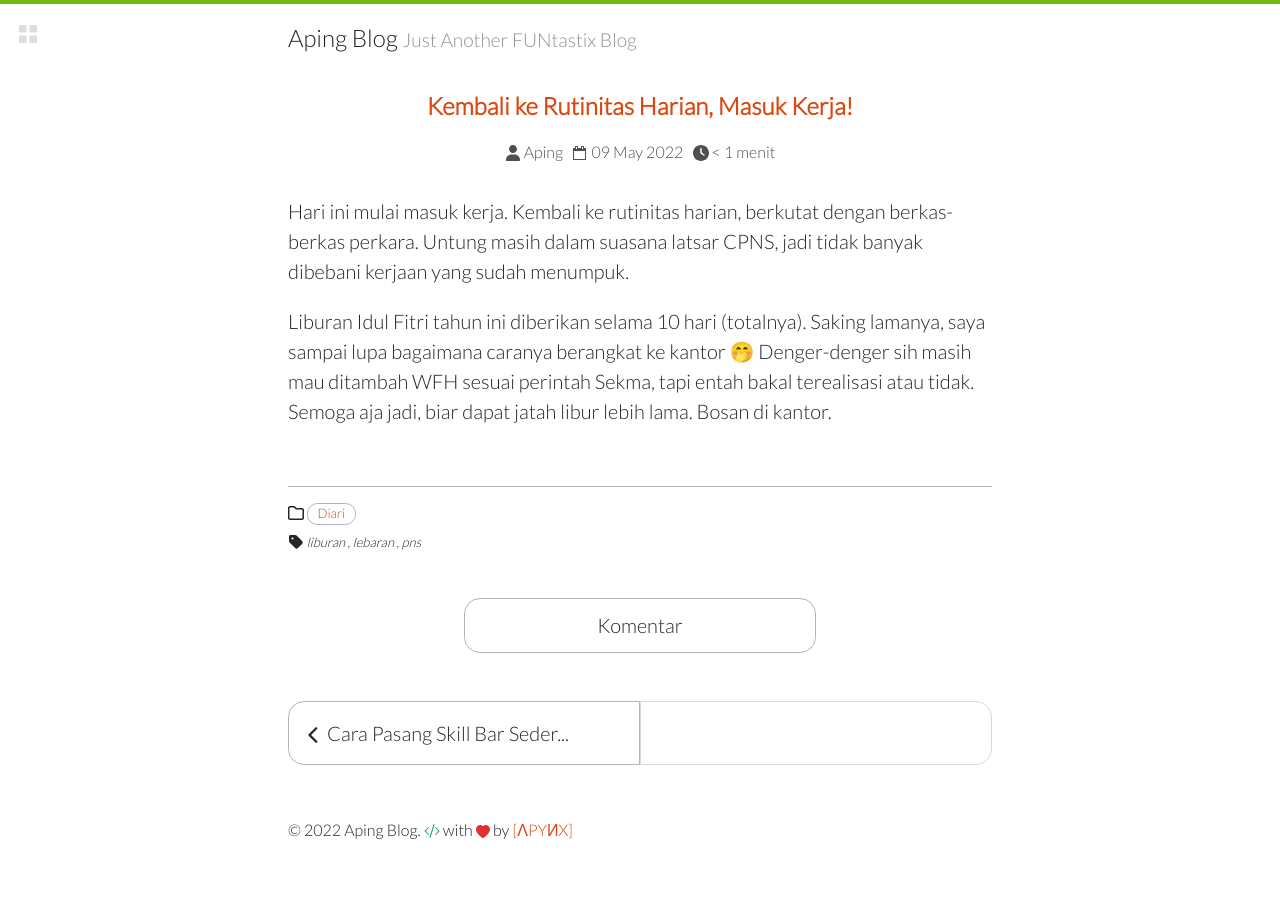
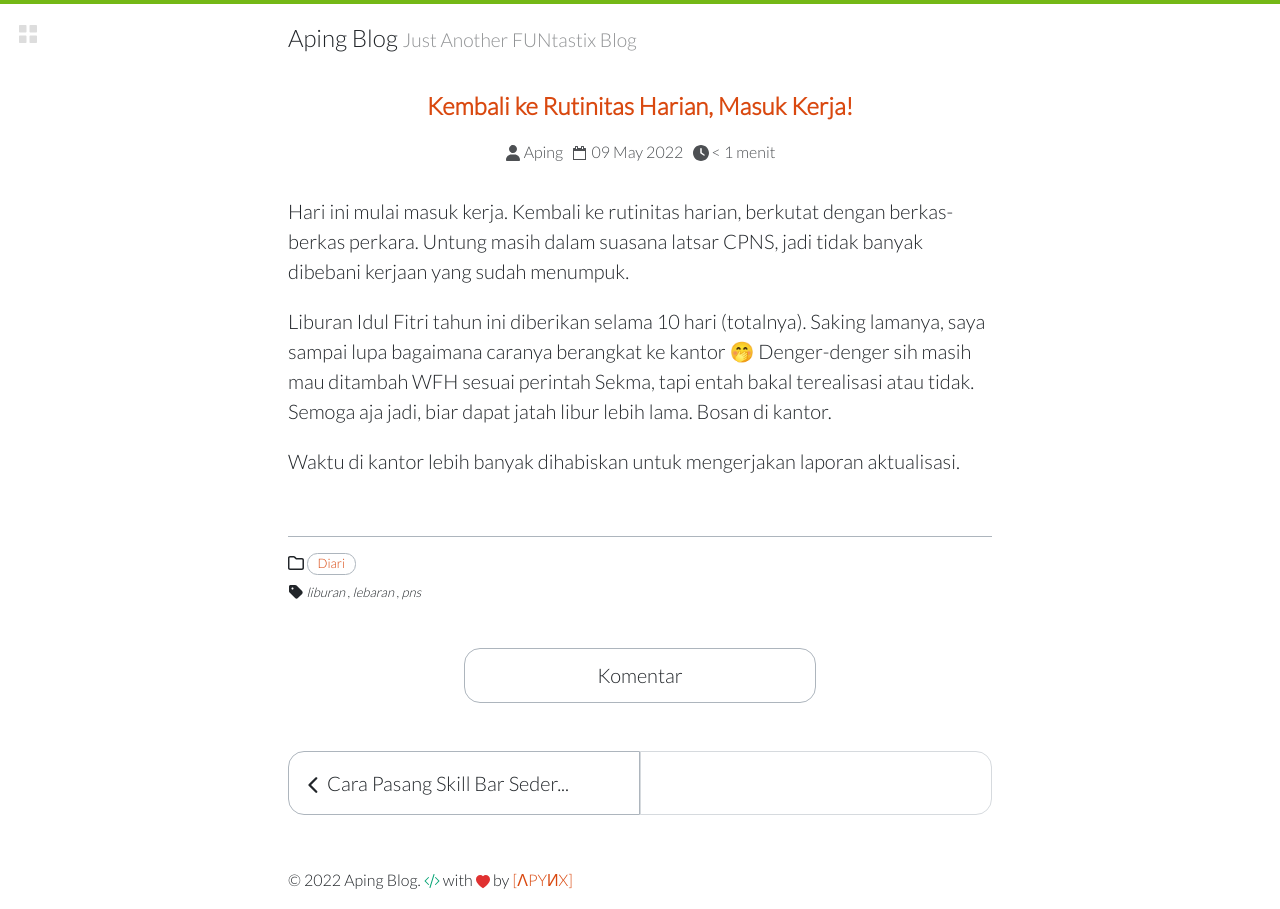
Before and after one commit to apynx/apynx.github.io, a Jekyll site: the page built from _posts/2022-05-09-kembali-masuk-kerja.md, in a window 1280 px wide. Built offline with Jekyll 4.4.1, drawn with Linux system fonts in a browser that asks for light colours.

Commit message:
update 2022-05-09-kembali-masuk-kerja.md

```diff
--- a/_posts/2022-05-09-kembali-masuk-kerja.md
+++ b/_posts/2022-05-09-kembali-masuk-kerja.md
@@ -10,3 +10,5 @@ comments    : true
 Hari ini mulai masuk kerja. Kembali ke rutinitas harian, berkutat dengan berkas-berkas perkara. Untung masih dalam suasana latsar CPNS, jadi tidak banyak dibebani kerjaan yang sudah menumpuk.
 
 Liburan Idul Fitri tahun ini diberikan selama 10 hari (totalnya). Saking lamanya, saya sampai lupa bagaimana caranya berangkat ke kantor 🤭 Denger-denger sih masih mau ditambah WFH sesuai perintah Sekma, tapi entah bakal terealisasi atau tidak. Semoga aja jadi, biar dapat jatah libur lebih lama. Bosan di kantor.
+
+Waktu di kantor lebih banyak dihabiskan untuk mengerjakan laporan aktualisasi.
```
